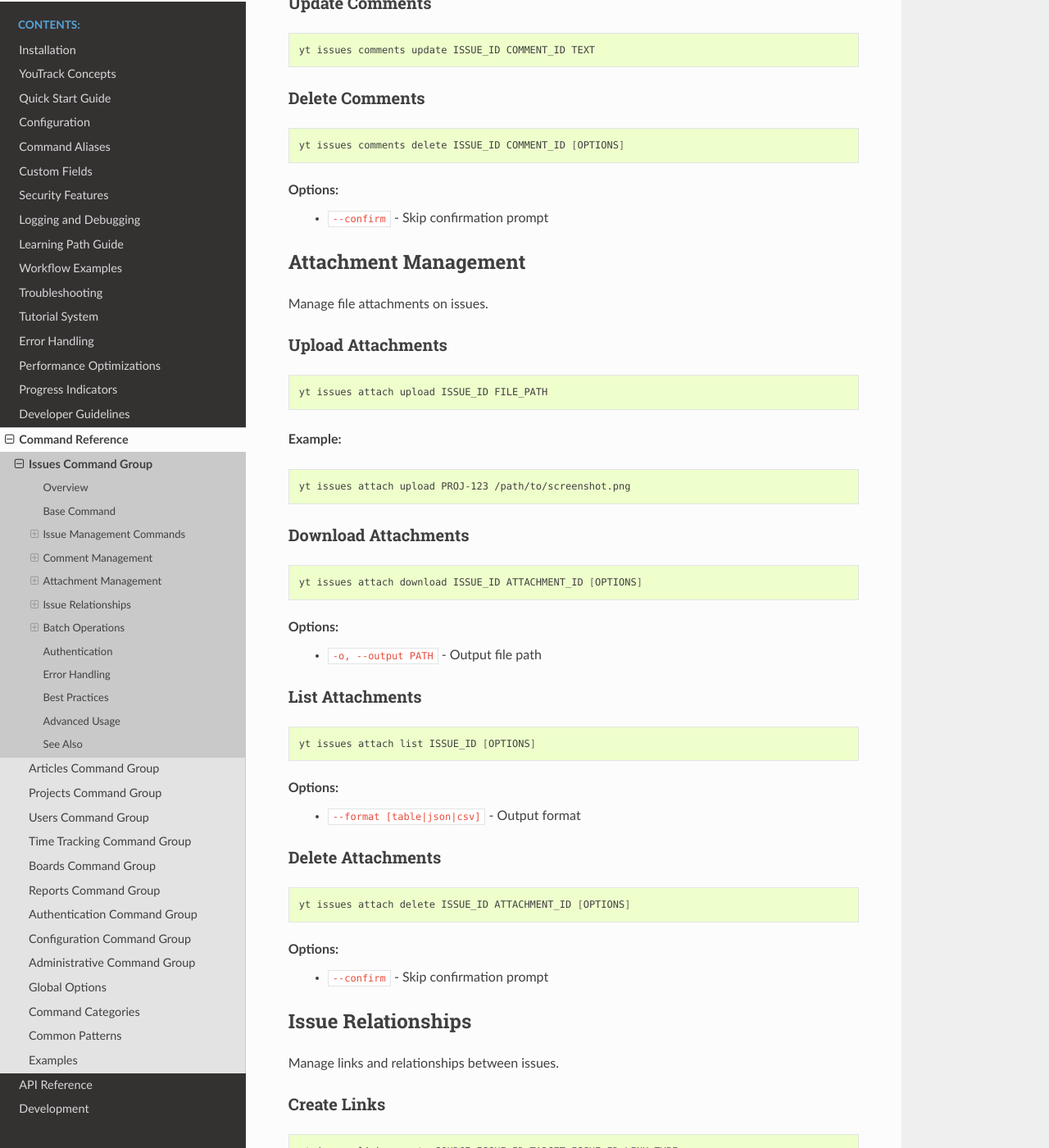
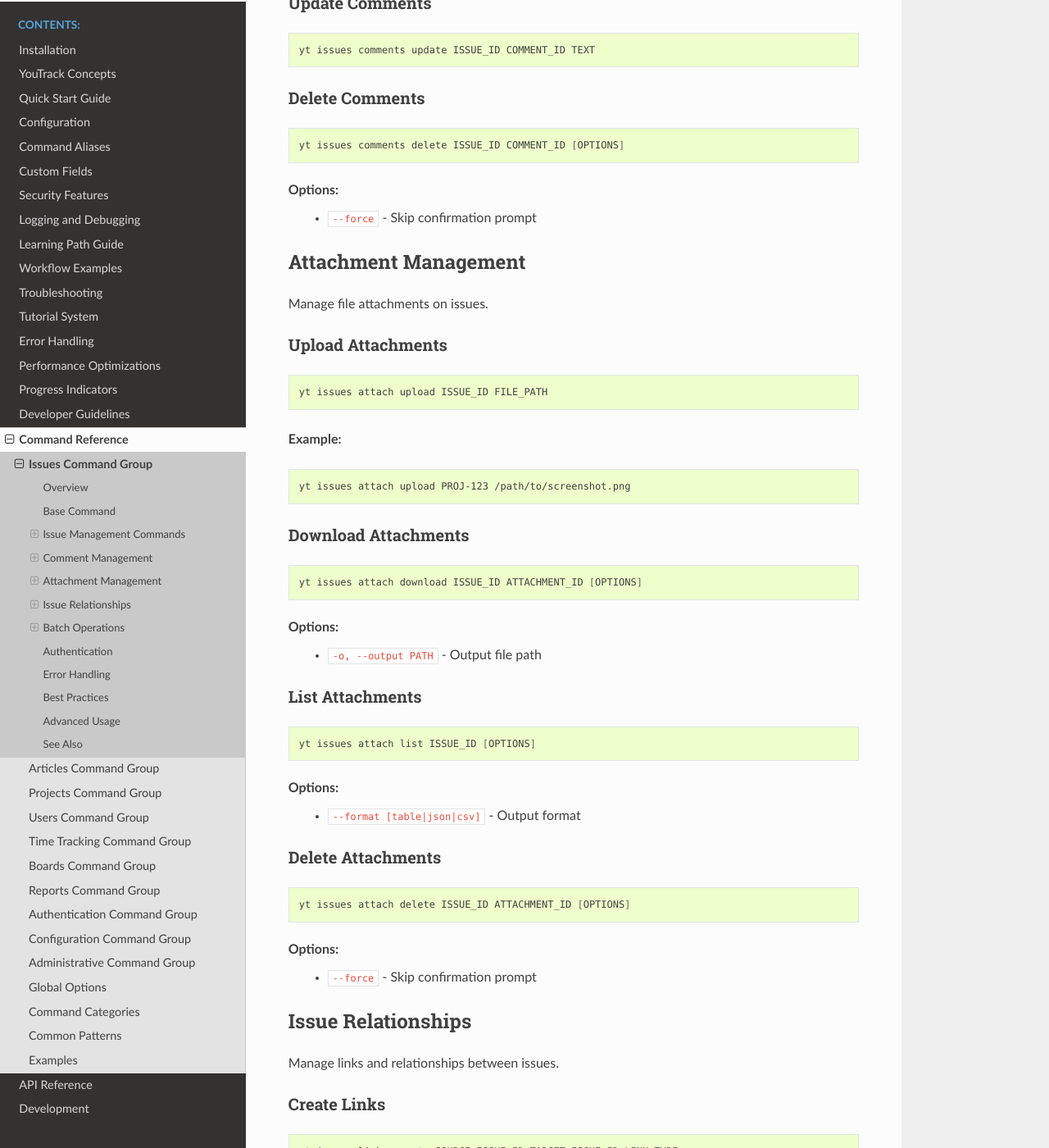
Before and after one commit to ryancheley/yt-cli, a Sphinx documentation site: the page built from docs/commands/issues.rst, in a window 1280 px wide and 1400 px high, scrolled down 8115 px. Shown: the whole window at 82% size. Built offline with Sphinx 7.4.7 and the Read the Docs theme 3.1.0, drawn with Linux system fonts in a browser that asks for light colours.

Commit message:
📝 Fix documentation inconsistency: Update --confirm to --force in delete commands (#506)
- Update docs/commands/issues.rst to use --force instead of --confirm
- Affects yt issues attach delete, comments delete, and links delete commands
- Documentation now matches actual CLI implementation
- All three commands already used --force flag in implementation

Fixes #504

🤖 Generated with [Claude Code](https://claude.ai/code)

Co-authored-by: Claude <noreply@anthropic.com>

```diff
--- a/docs/commands/issues.rst
+++ b/docs/commands/issues.rst
@@ -358,7 +358,7 @@ Delete Comments
    yt issues comments delete ISSUE_ID COMMENT_ID [OPTIONS]
 
 **Options:**
-  * ``--confirm`` - Skip confirmation prompt
+  * ``--force`` - Skip confirmation prompt
 
 Attachment Management
 ---------------------
@@ -406,7 +406,7 @@ Delete Attachments
    yt issues attach delete ISSUE_ID ATTACHMENT_ID [OPTIONS]
 
 **Options:**
-  * ``--confirm`` - Skip confirmation prompt
+  * ``--force`` - Skip confirmation prompt
 
 Issue Relationships
 -------------------
@@ -461,7 +461,7 @@ Delete Links
    yt issues links delete SOURCE_ISSUE_ID LINK_ID [OPTIONS]
 
 **Options:**
-  * ``--confirm`` - Skip confirmation prompt
+  * ``--force`` - Skip confirmation prompt
 
 List Link Types
 ~~~~~~~~~~~~~~~
```
